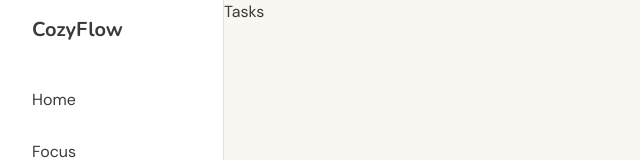
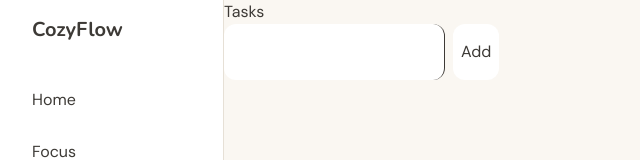
Before and after one commit to ShoonLae04/CozyFLow, a React (Vite) app: page /tasks in a window 1280 px wide. Shown: the top 160 px of the page, without its empty margins (0-640 px from the left). Built offline with nearby package versions, Linux system fonts and the light colour scheme.

Commit message:
Add controlled task input, list and show tasks in list

```diff
--- a/src/pages/Tasks.jsx
+++ b/src/pages/Tasks.jsx
@@ -1,11 +1,45 @@
+import { useState } from "react"
+
+function Tasks() {
+  const [task, setTask] = useState("");
+  const [list, setList] = useState([]);
+
+  function handleSubmit(e){
+    e.preventDefault();
+    if (task.trim()===""){
+      return;
+    }
+    const newTask ={
+      id:crypto.randomUUID(),
+      title:task.trim(),
+      status:"active",
+
+    };
+    setList([newTask, ...list]);
+    setTask("");
 
 
-function Tasks() {
+  }
+  return (
+    <div className="tasks">
+      <h1> Tasks </h1>
+      <form onSubmit={handleSubmit} className="flex gap-2 mb-6">
+        <input className="rounded-xl  border-r p-4 bg-surface "
+        value={task}
+        onChange={e=> setTask (e.target.value) }/>
+        <button type="submit" className="rounded-xl p-2 bg-surface text-ink hover:bg-sage hover:text-white transition duration-300 ease-in-out hover:scale-105 hover:shadow-lg">Add</button>
 
-  return (
-    <div className="tasks">Tasks</div>
+      </form>
+      <ul className="flex flex-col gap-3">
+        {list.map((item) => (
+          <li key={item.id} className="rounded-xl border p-4 bg-surface text-ink hover:bg-sage hover:text-white">
+            {item.title}
+          </li>
+        ))}
+      </ul>
+    </div>
+  );
 
-  )
 }
 
 export default Tasks
```
